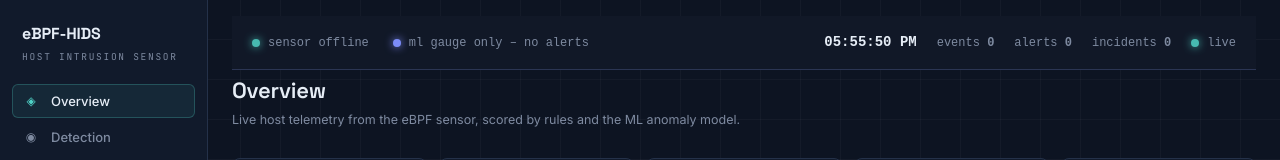
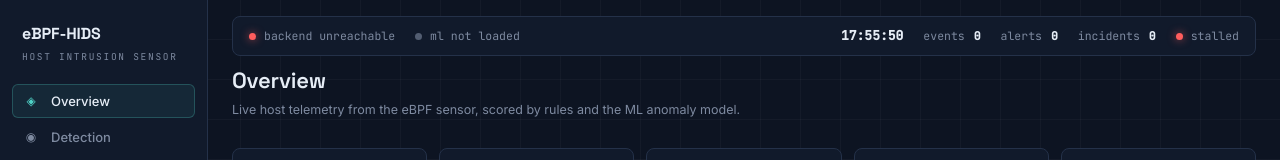
Before and after one commit to rahulbose10/ebpf-hids, a React (Vite) app in the folder console/: page / in a window 1280 px wide. Both pictures are taken after a click on the button "Sign In". Shown: the top 160 px of the page. Built offline with nearby package versions, Linux system fonts and the light colour scheme; no server answers.

Commit message:
L5: top bar with real sensor and three-state ML status, backend-down state, remove global CSS leaks

```diff
--- a/console/src/components/Topbar.jsx
+++ b/console/src/components/Topbar.jsx
@@ -2,99 +2,96 @@ import "../styles/topbar.css";
 import { useEffect, useState } from "react";
 import { api, usePoll } from "../api";
 
+// Works out what the two status lights should say from /api/health.
+// "tone" picks the dot colour in topbar.css, "pulse" makes the dot breathe.
+function sensorStatus(health, backendDown) {
+  if (backendDown) {
+    return { tone: "down", pulse: false, text: "backend unreachable" };
+  }
+  if (!health) {
+    return { tone: "off", pulse: false, text: "connecting" };
+  }
+  if (!health.sensor_ready) {
+    return { tone: "down", pulse: false, text: "sensor offline" };
+  }
+  return { tone: "signal", pulse: true, text: "sensor attached" };
+}
+
+// ml_ready: models loaded. ml_alerting: the ML side is allowed to raise alerts.
+// Three states, not two: not loaded, loaded as a gauge only, loaded and alerting.
+function mlStatus(health) {
+  if (!health || !health.ml_ready) {
+    return { tone: "off", pulse: false, text: "ml not loaded" };
+  }
+  if (health.ml_alerting) {
+    return { tone: "ml", pulse: true, text: "ml alerting" };
+  }
+  return { tone: "ml", pulse: false, text: "ml gauge only, no alerts" };
+}
+
+function Light({ tone, pulse, text }) {
+  return (
+    <span className="tb-status">
+      <span className={`tb-dot tb-dot-${tone} ${pulse ? "tb-pulse" : ""}`} />
+      <span>{text}</span>
+    </span>
+  );
+}
+
 function TopBar() {
-
-  const { data } = usePoll(api.health, 3000);
+  const { data, error } = usePoll(api.health, 3000);
   const counts = data?.counts || {};
 
   const [clock, setClock] = useState("");
 
   useEffect(() => {
-
     const updateClock = () => {
-
       setClock(
         new Date().toLocaleTimeString([], {
           hour: "2-digit",
           minute: "2-digit",
           second: "2-digit",
+          hour12: false,
         })
       );
-
     };
 
     updateClock();
-
     const id = setInterval(updateClock, 1000);
 
     return () => clearInterval(id);
-
   }, []);
 
+  const backendDown = Boolean(error);
+
   return (
-
-    <header className="topbar">
-
-      <div className="topbar-left">
-
-        <div className="status">
-
-          <span className="dot signal"></span>
-
-          <span>
-            {data?.sensor_ready ? "sensor attached" : "sensor offline"}
-          </span>
-
-        </div>
-
-        <div className="status">
-
-          <span className="dot ml"></span>
-
-          <span>
-            {data?.ml_alerting
-              ? "ml autoencoder enabled"
-              : "ml gauge only – no alerts"}
-          </span>
-
-        </div>
-
+    <header className="tb">
+      <div className="tb-group">
+        <Light {...sensorStatus(data, backendDown)} />
+        <Light {...mlStatus(backendDown ? null : data)} />
       </div>
 
-      <div className="topbar-right">
+      <div className="tb-group">
+        <span className="tb-clock">{clock}</span>
 
-        <span className="topbar-time">
-          {clock}
-        </span>
-
-        <span>
+        <span className="tb-count">
           events <strong>{counts.events ?? 0}</strong>
         </span>
-
-        <span>
+        <span className="tb-count">
           alerts <strong>{counts.alerts ?? 0}</strong>
         </span>
-
-        <span>
+        <span className="tb-count">
           incidents <strong>{counts.incidents ?? 0}</strong>
         </span>
 
-        <div className="status live">
-
-          <span className="dot signal"></span>
-
-          <span>
-            live
-          </span>
-
-        </div>
-
+        <Light
+          tone={backendDown ? "down" : "signal"}
+          pulse={!backendDown}
+          text={backendDown ? "stalled" : "live"}
+        />
       </div>
-
     </header>
-
   );
-
 }
 
 export default TopBar;
--- a/console/src/styles/topbar.css
+++ b/console/src/styles/topbar.css
@@ -1,129 +1,87 @@
-/* ---------- TOPBAR ---------- */
-
-.topbar{
-    height:54px;
-    padding:0 20px;
-    background:var(--bg-surface);
-    border-bottom:1px solid var(--border-color);
-
-    display:flex;
-    align-items:center;
-    justify-content:space-between;
+.tb{
+  position:sticky;
+  top:0;
+  z-index:10;
+  height:40px;
+  margin-bottom:4px;
+  padding:0 16px;
+  display:flex;
+  align-items:center;
+  justify-content:space-between;
+  gap:16px;
+  background:theme('colors.ink-800');
+  border:1px solid theme('colors.line');
+  border-radius:8px;
+  font-family:"JetBrains Mono",monospace;
+  font-size:11.5px;
+  color:theme('colors.mute');
+  white-space:nowrap;
 }
 
-.topbar-left{
-    display:flex;
-    align-items:center;
-    gap:24px;
+.tb-group{
+  display:flex;
+  align-items:center;
+  gap:20px;
 }
 
-.topbar-left p{
-    margin-top:4px;
-    color:#7e8aa0;
-    font-size:13px;
-    letter-spacing:1px;
+.tb-status{
+  display:inline-flex;
+  align-items:center;
+  gap:8px;
 }
 
-.topbar-right{
-    display:flex;
-    align-items:center;
-    justify-content:flex-end;
-    gap:20px;
-    flex-wrap:wrap;
-
-    font-size:12px;
-    color:#7e8aa0;
-    font-family:monospace;
+.tb-clock{
+  min-width:62px;
+  font-size:13px;
+  font-weight:600;
+  font-variant-numeric:tabular-nums;
+  color:theme('colors.text');
 }
 
-.topbar-right .font-mono{
-    color:#e6edf6;
-    font-size:14px;
+.tb-count strong{
+  margin-left:2px;
+  font-weight:600;
+  font-variant-numeric:tabular-nums;
+  color:theme('colors.text');
 }
 
-.topbar-right .inline-flex{
-    display:flex;
-    align-items:center;
-    gap:8px;
+.tb-dot{
+  width:7px;
+  height:7px;
+  flex-shrink:0;
+  border-radius:50%;
 }
 
-.topbar-right .text-xs{
-    color:#e6edf6;
-    font-size:12px;
-    letter-spacing:1px;
-    text-transform:uppercase;
+.tb-dot-signal{
+  background:theme('colors.signal');
+  box-shadow:0 0 8px theme('colors.signal / 70%');
 }
 
-.w-2{
-    width:8px;
+.tb-dot-ml{
+  background:theme('colors.ml');
+  box-shadow:0 0 8px theme('colors.ml / 70%');
 }
 
-.h-2{
-    height:8px;
+.tb-dot-down{
+  background:theme('colors.critical');
+  box-shadow:0 0 8px theme('colors.critical / 70%');
 }
 
-.rounded-full{
-    border-radius:50%;
+.tb-dot-off{
+  background:theme('colors.mute / 60%');
 }
 
-.bg-signal{
-    background:#4fd1c5;
-    box-shadow:0 0 8px #4fd1c5;
+.tb-pulse{
+  animation:tb-pulse 1.6s ease-in-out infinite;
 }
 
-.bg-mute\/50{
-    background:#6b7280;
+@keyframes tb-pulse{
+  0%, 100%{ opacity:1; }
+  50%{ opacity:.35; }
 }
 
-.animate-pulse2{
-    animation:pulse2 1.6s ease-in-out infinite;
+@media (prefers-reduced-motion: reduce){
+  .tb-pulse{
+    animation:none;
+  }
 }
-
-@keyframes pulse2{
-    0%,100%{
-        opacity:1;
-    }
-
-    50%{
-        opacity:.35;
-    }
-}
-.topbar-time{
-    min-width:80px;
-    color:#e6edf6;
-    font-size:14px;
-    font-family:monospace;
-    font-weight:600;
-}
-
-.status{
-    display:flex;
-    align-items:center;
-    gap:8px;
-    font-size:12px;
-    color:#7e8aa0;
-    font-family:monospace;
-}
-
-.dot{
-    width:8px;
-    height:8px;
-    border-radius:50%;
-}
-
-
-.dot.signal{
-    background:#4fd1c5;
-    box-shadow:0 0 8px #4fd1c5;
-    animation:pulse2 1.6s infinite;
-}
-
-.dot.ml{
-    background:#7c8cf8;
-    box-shadow:0 0 8px #7c8cf8;
-}
-
-.topbar-bell{
-    font-size:20px;
-    cursor:pointer;
-}
```
